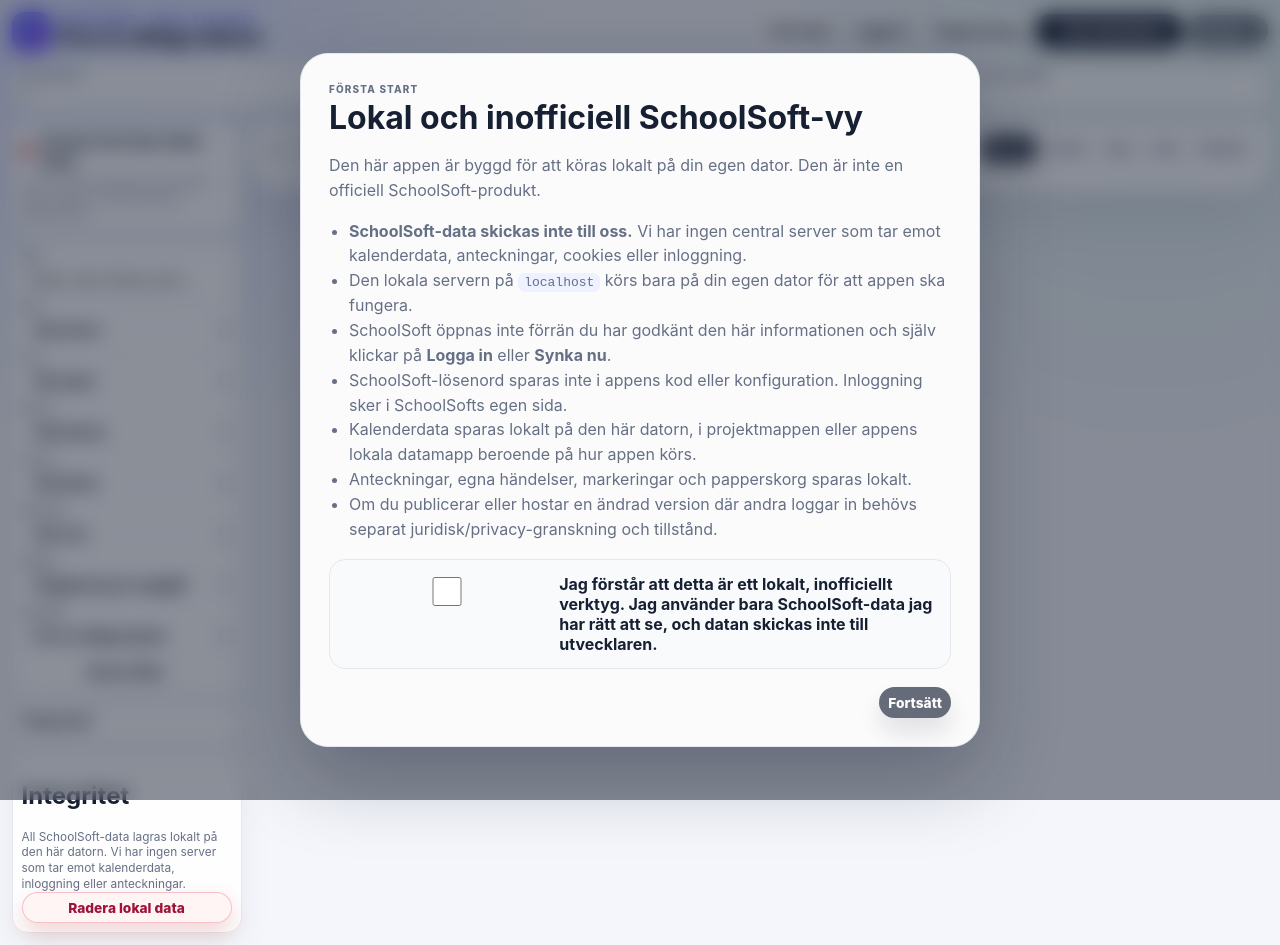
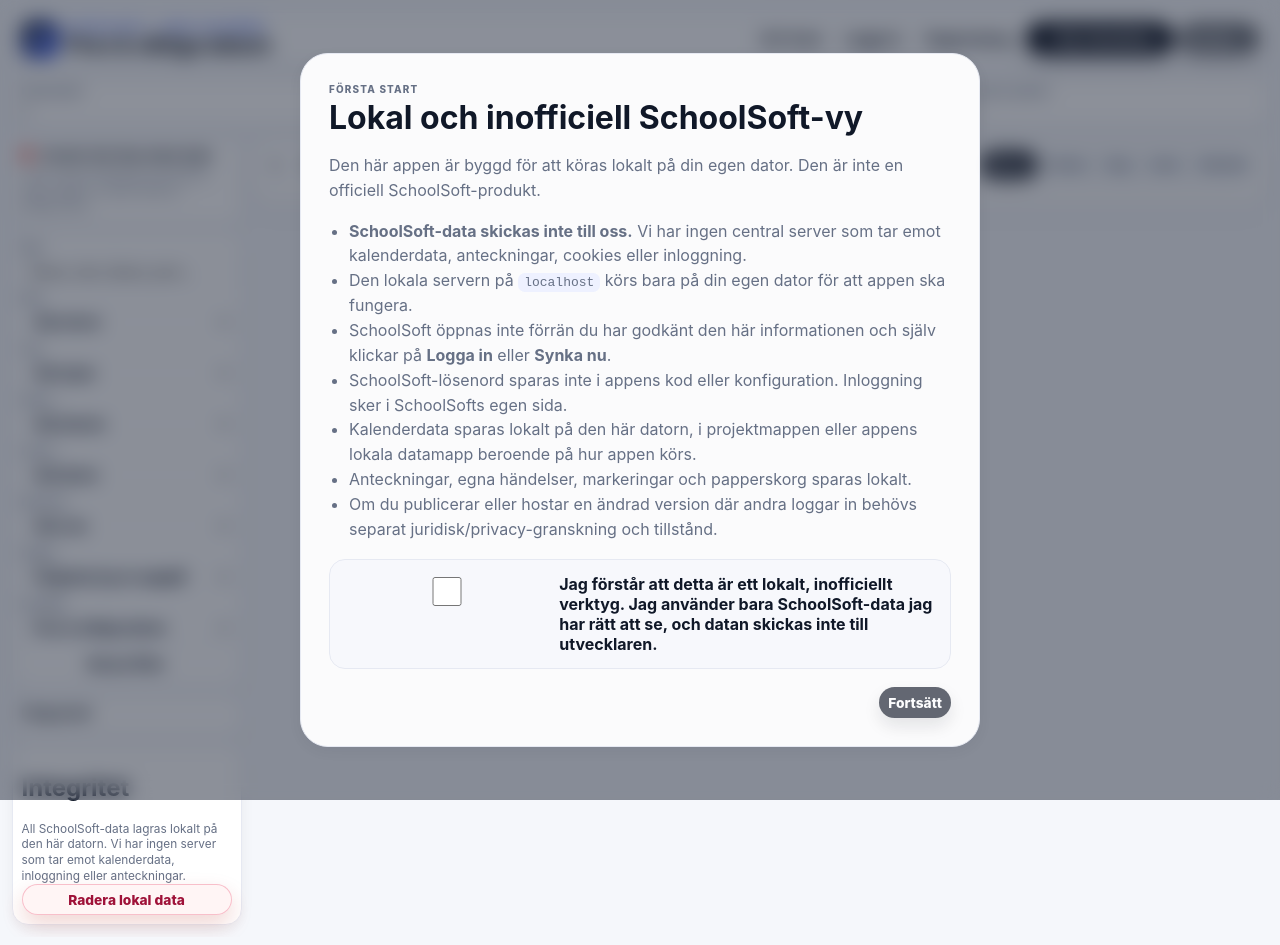
Before and after one commit to villeolof1/schoolsoft-calendar-helper, a website: page public/index.html in a window 1280 px wide. Drawn offline with Linux system fonts and the light colour scheme; no server answers.

Commit message:
Load app visual polish

```diff
--- a/public/index.html
+++ b/public/index.html
@@ -6,6 +6,7 @@
   <title>SchoolSoft kalender</title>
   <link rel="stylesheet" href="/styles.css" />
   <link rel="stylesheet" href="/layout-lock.css" />
+  <link rel="stylesheet" href="/app-polish.css" />
 </head>
 <body>
   <div class="app-shell">
```
